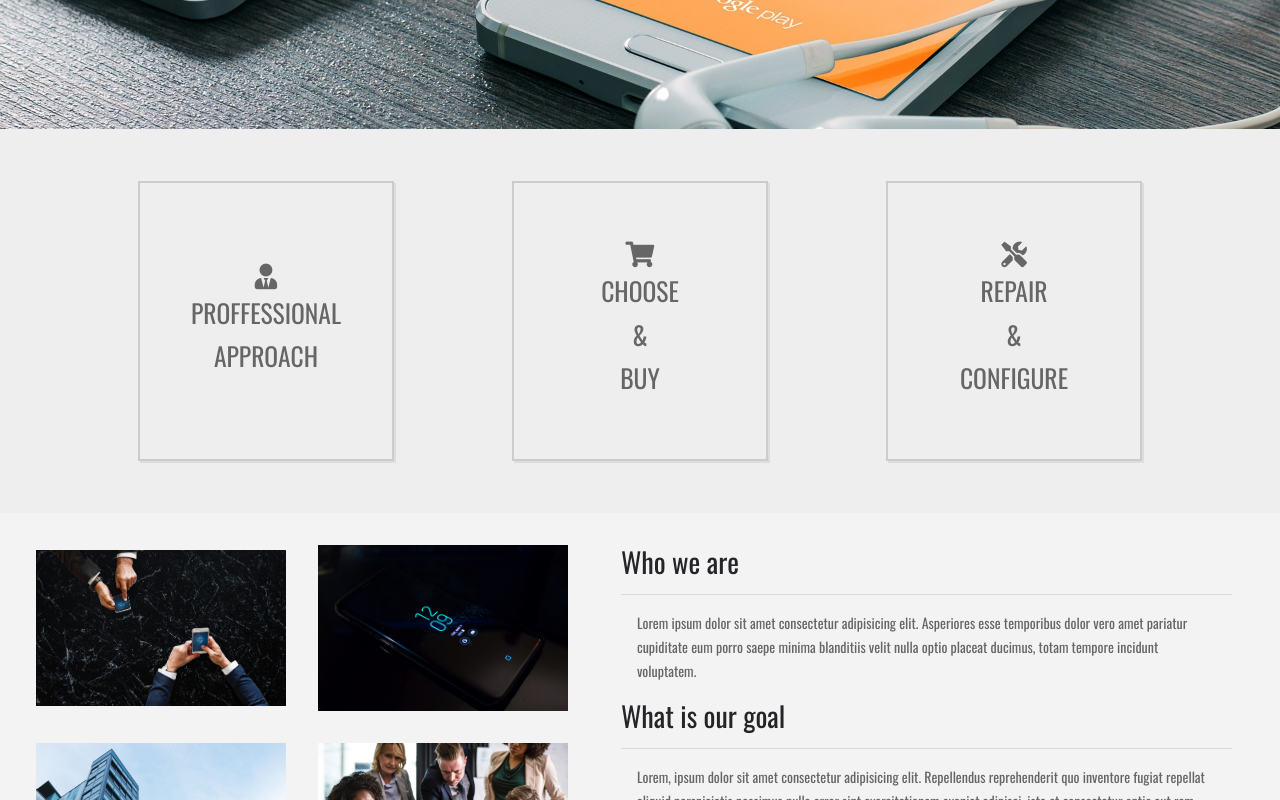
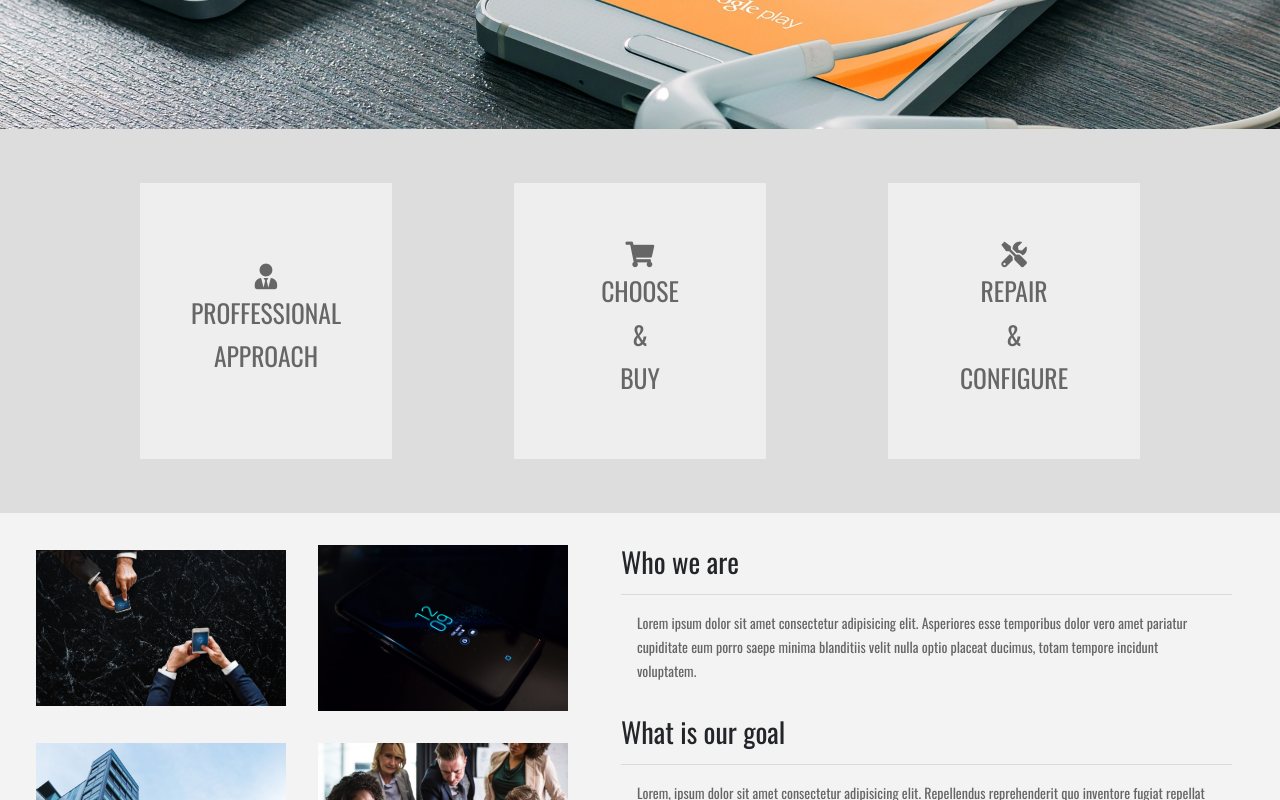
Before and after one commit to Dromediansk/web-store, a React (Create React App) app: page / in a window 1280 px wide. Shown: the part 420-1220 px from the top of the page. Built offline with nearby package versions, Linux system fonts and the light colour scheme.

Commit message:
deleting snapshot, minor style changes

```diff
--- a/src/components/LandingPage/AboutUs/AboutUs.css
+++ b/src/components/LandingPage/AboutUs/AboutUs.css
@@ -22,5 +22,5 @@
 }
 
 .about-description p {
-  padding: 0 1rem 1rem 1rem;
+  padding: 0 1rem 2rem 1rem;
 }
--- a/src/components/LandingPage/Offer/Offer.css
+++ b/src/components/LandingPage/Offer/Offer.css
@@ -1,6 +1,6 @@
 .offer-section {
   padding: 20px;
-  background-color: #eee;
+  background-color: #ddd;
   color: #666666;
 }
 
@@ -11,7 +11,8 @@
 }
 
 .option {
-  border: 2px solid #ccc;
+  background-color: #eee;
+  border: 2px solid #ddd;
   box-shadow: 2px 2px #ddd;
   height: 35vh;
   width: 20vw;
```
Also changed, not shown: 2 other files (tests, documents, lock files or other folders).
